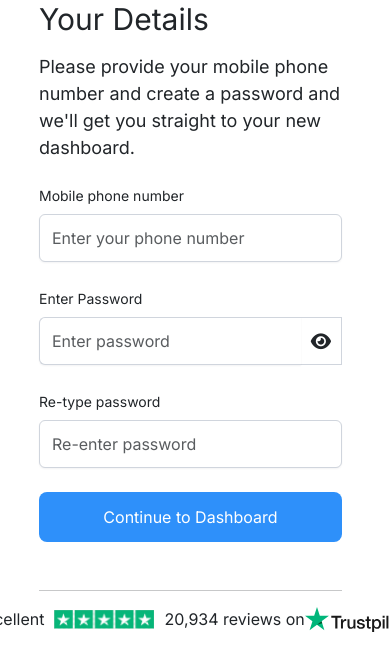
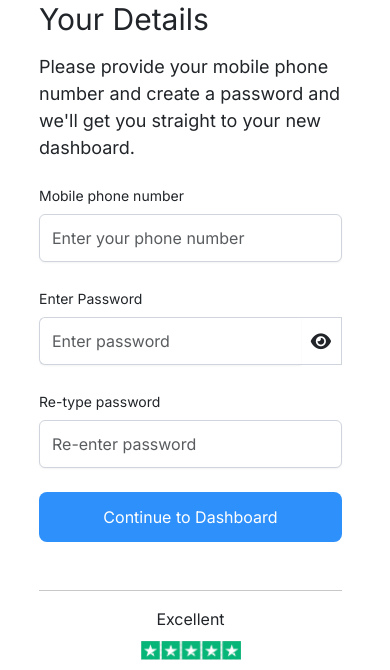
Before and after one commit to Buranch/allegiant.github.io, a website: page index.html in a window 390 px wide. Shown: the part 108-778 px from the top of the page. Drawn offline with nearby package versions, Linux system fonts and the light colour scheme.

Commit message:
Display the trustpilot part horizontally when its mobile

```diff
--- a/index.html
+++ b/index.html
@@ -153,7 +153,7 @@
 
               <hr class="mt-5" />
               <div
-                class="d-flex justify-content-center align-items-center mt-2"
+                class="d-flex justify-content-center align-items-center mt-2 rating-wrapper"
               >
                 <span>Excellent</span>
                 <img
--- a/styles.scss
+++ b/styles.scss
@@ -174,6 +174,11 @@ main {
   .navbar-toggler {
     visibility: hidden !important;
   }
+
+  .rating-wrapper {
+    flex-direction: column;
+    gap: 10px;
+  }
 }
 
 // Util classes
```
Also changed, not shown: styles.css, 1 other file.
